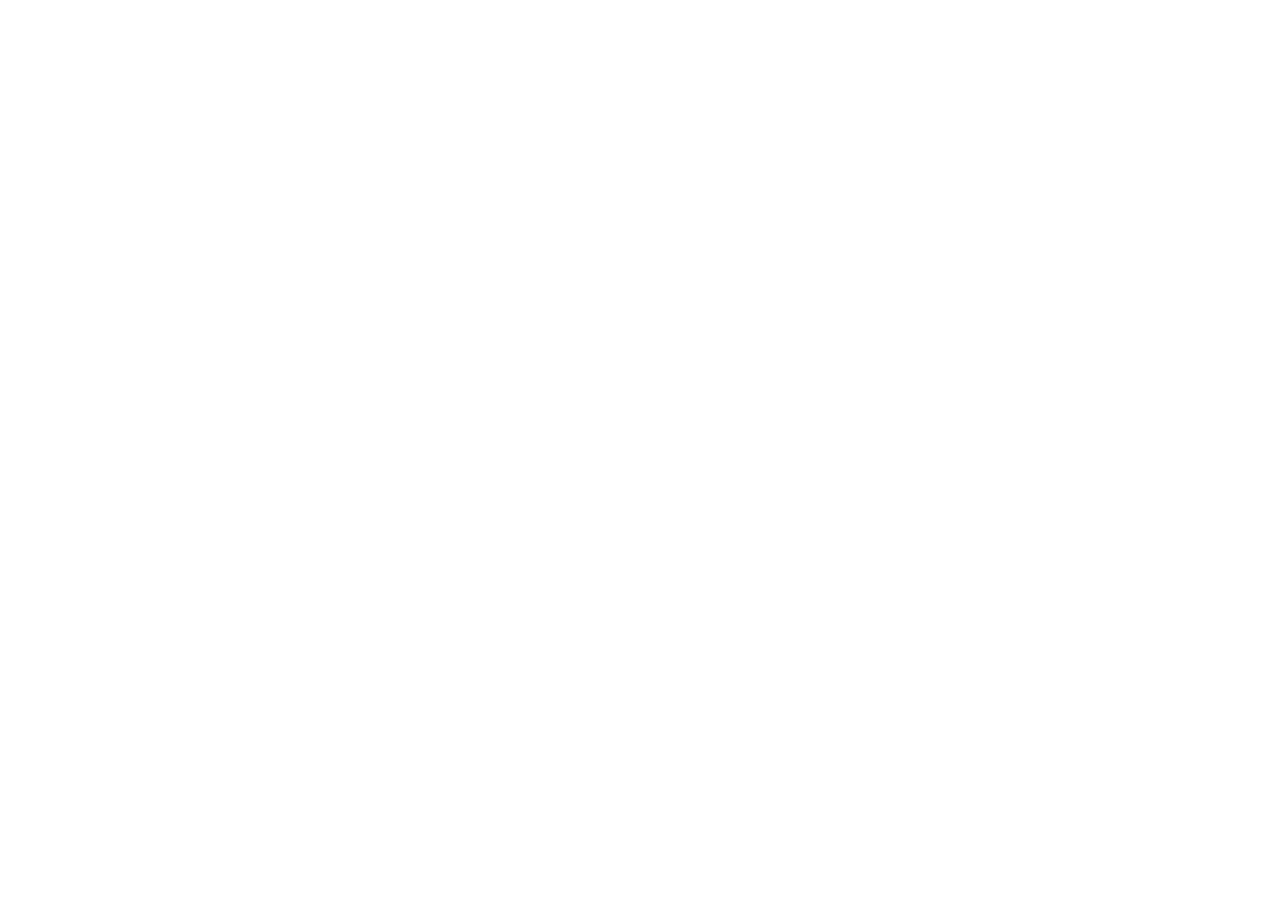
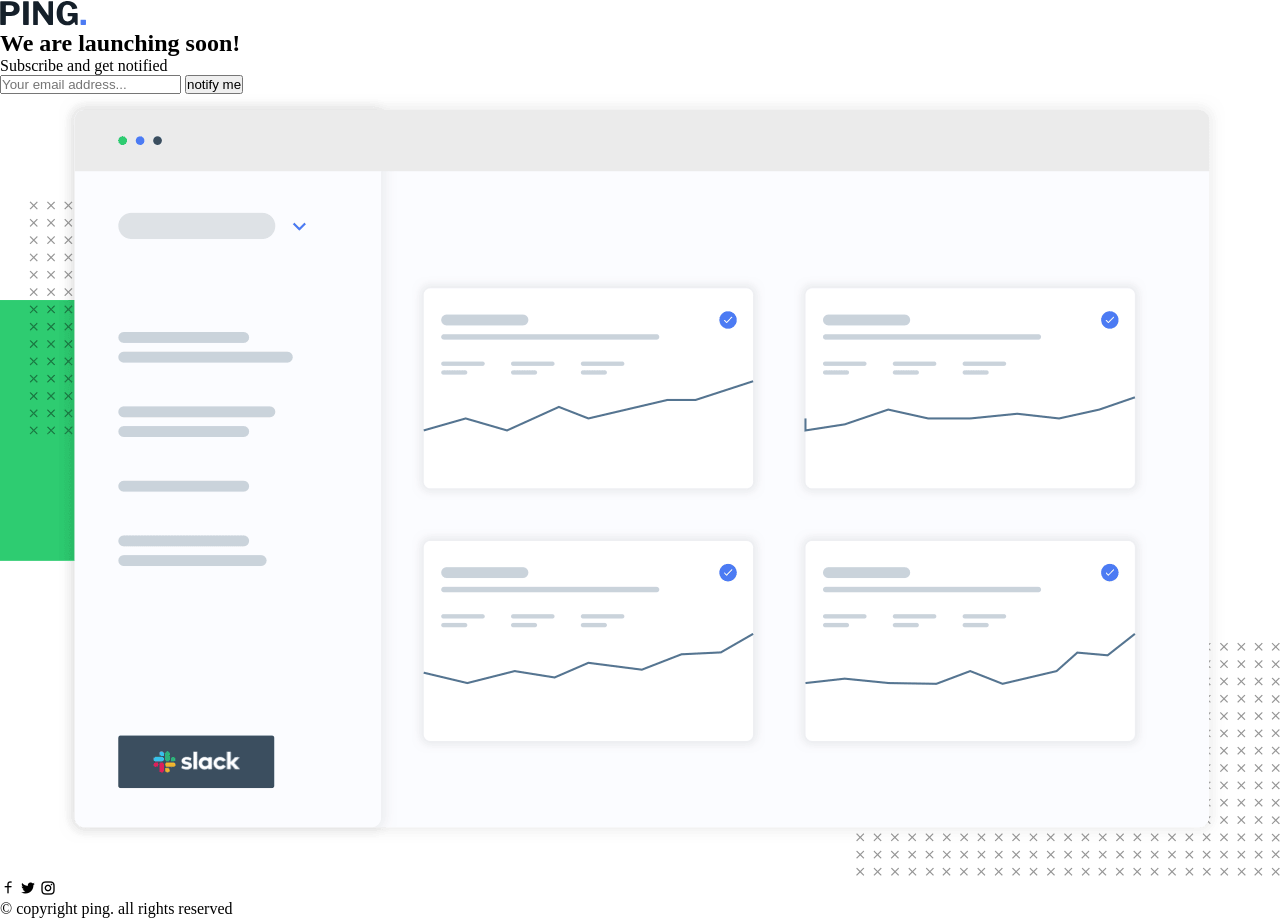
Before and after one commit to Ninjas-T/Ping-coming-soon-page-master-basil, a plain HTML site: page index.html in a window 1280 px wide. Before the commit the page ends 800 px from the top, so only its background shows below. Drawn offline with nearby package versions, Linux system fonts and the light colour scheme.

Commit message:
create main element that includes header, section, and footer. The header element includes img. The section includes h1, p, form, and div. The footer includes p and div that divs have 3 icon. relates #2

```diff
--- a/index.html
+++ b/index.html
@@ -5,9 +5,33 @@
   <meta http-equiv="X-UA-Compatible" content="IE=edge">
   <meta name="viewport" content="width=device-width, initial-scale=1.0">
   <link rel="stylesheet" href="style.css">
+  <link href="https://cdn.jsdelivr.net/npm/remixicon@2.5.0/fonts/remixicon.css" rel="stylesheet">
   <title>Ping coming soon page master</title>
 </head>
 <body>
-
+  <main>
+    <header>
+      <img src="img/logo.svg" alt="logo">
+    </header>
+    <section>
+      <h1>We are launching <span>soon!</span></h1>
+      <p>Subscribe and get notified</p>
+      <form>
+        <input type="email" placeholder="Your email address..." >
+        <button type="submit">notify me</button>
+      </form>
+      <div>
+        <img src="img/illustration-dashboard.png" alt="illustration dashboard">
+      </div>
+    </section>
+    <footer>
+      <div>
+        <i class="ri-facebook-line"></i>
+        <i class="ri-twitter-fill"></i>
+        <i class="ri-instagram-line"></i>
+      </div>
+      <p>© copyright ping. all rights reserved</p>
+    </footer>
+  </main>
 </body>
 </html>
```
